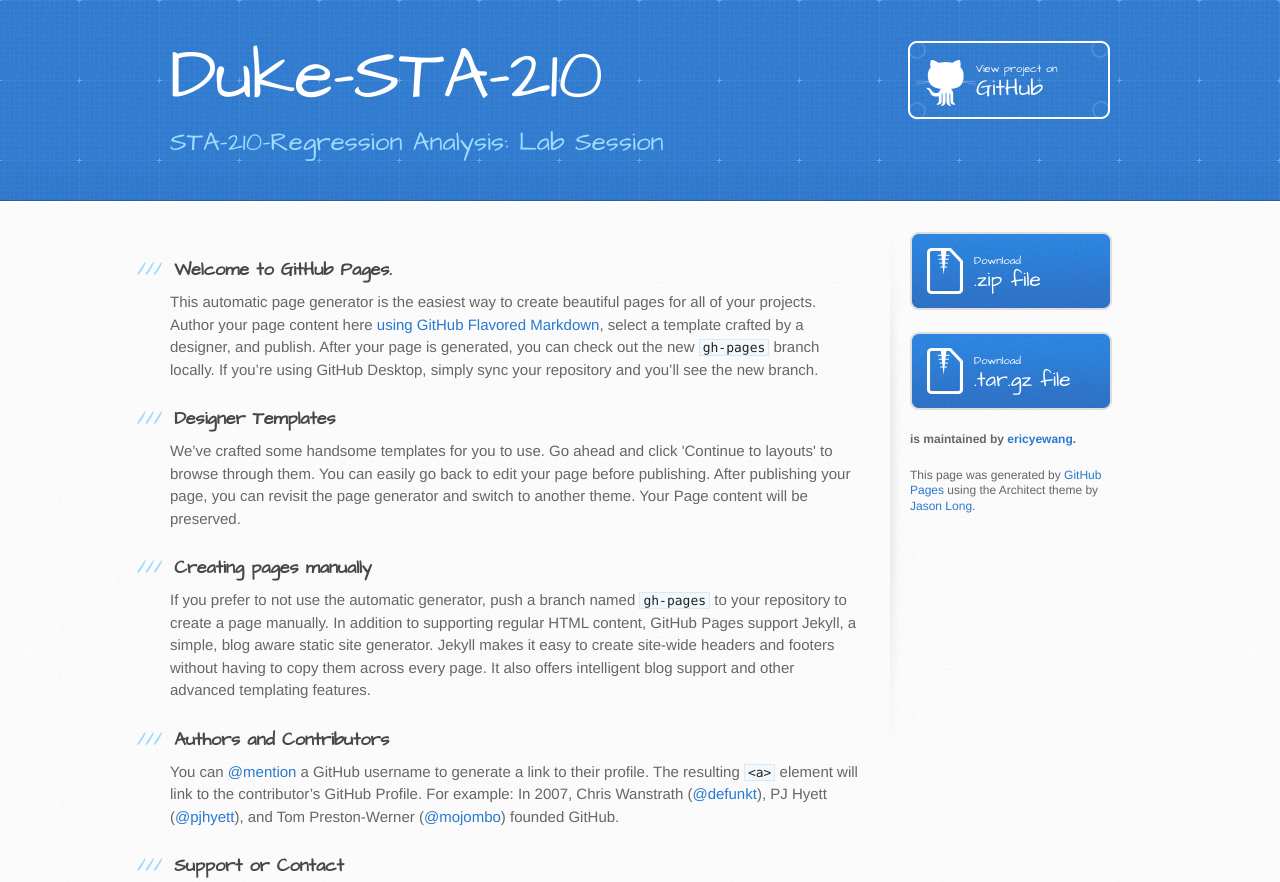
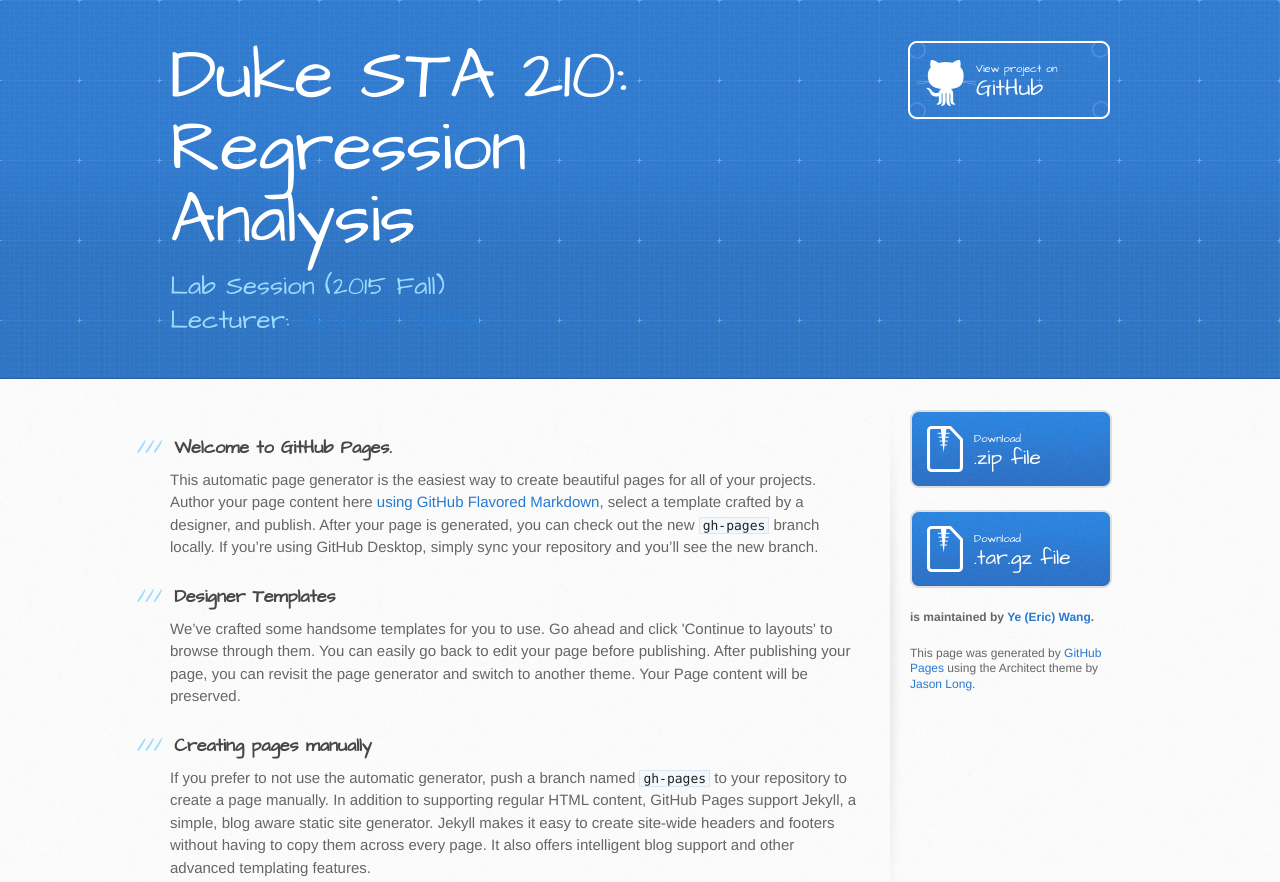
Before and after one commit to bayesric/Duke-STA-210, a plain HTML site: page index.html in a window 1280 px wide. Shown: the top 882 px of the page. Drawn offline with Linux system fonts and the light colour scheme.

Commit message:
Update index.html

```diff
--- a/index.html
+++ b/index.html
@@ -19,8 +19,9 @@
   <body>
     <header>
       <div class="inner">
-        <h1>Duke-STA-210</h1>
-        <h2>STA-210-Regression Analysis: Lab Session</h2>
+        <h1>Duke STA 210: Regression Analysis</h1>
+        <h2>Lab Session (2015 Fall)</h2>
+        <h2>Lecturer: <a href="https://ericyewang.github.io">Ye (Eric) Wang</a></h2>
         <a href="https://github.com/ericyewang/Duke-STA-210" class="button"><small>View project on</small> GitHub</a>
       </div>
     </header>
@@ -64,7 +65,7 @@
             .tar.gz file
           </a>
 
-          <p class="repo-owner"><a href="https://github.com/ericyewang/Duke-STA-210"></a> is maintained by <a href="https://github.com/ericyewang">ericyewang</a>.</p>
+          <p class="repo-owner"><a href="https://github.com/ericyewang/Duke-STA-210"></a> is maintained by <a href="https://ericyewang.github.io">Ye (Eric) Wang</a>.</p>
 
           <p>This page was generated by <a href="https://pages.github.com">GitHub Pages</a> using the Architect theme by <a href="https://twitter.com/jasonlong">Jason Long</a>.</p>
         </aside>
```
